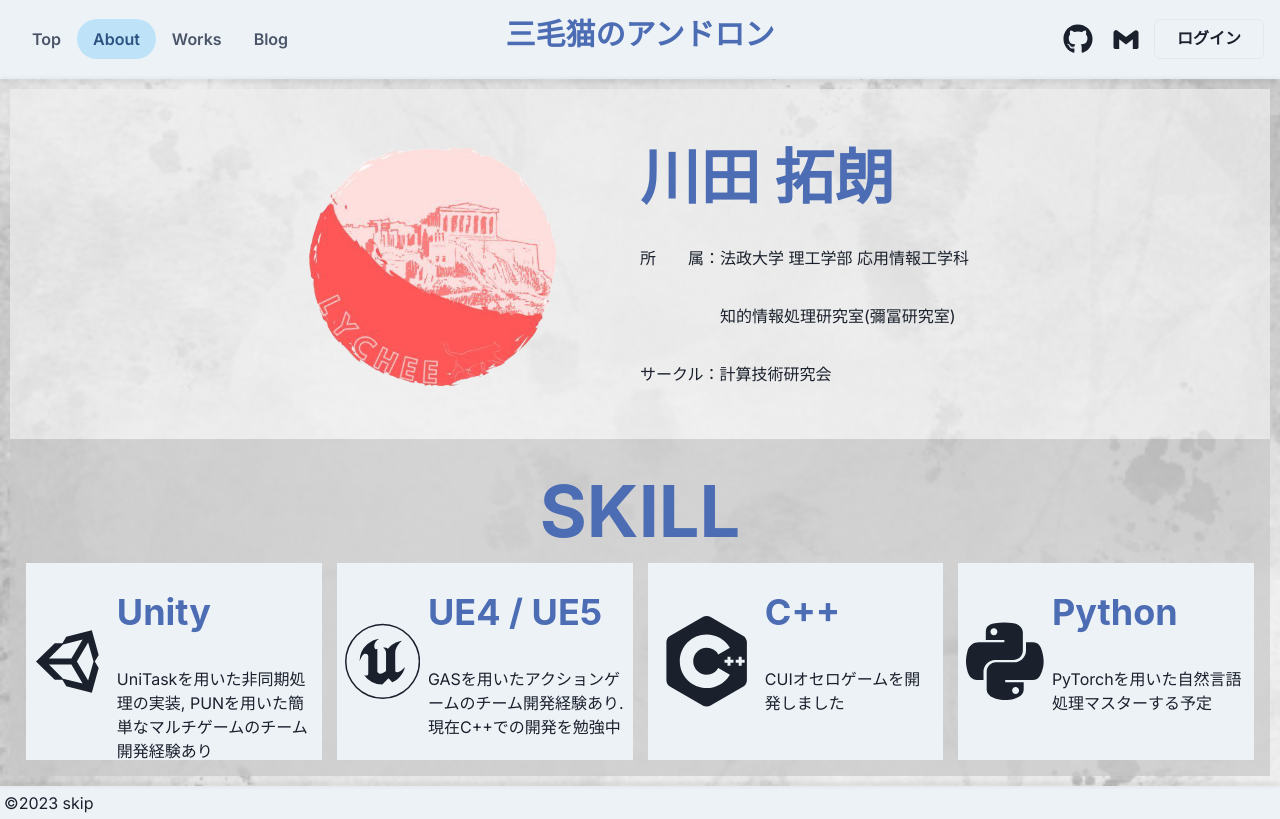
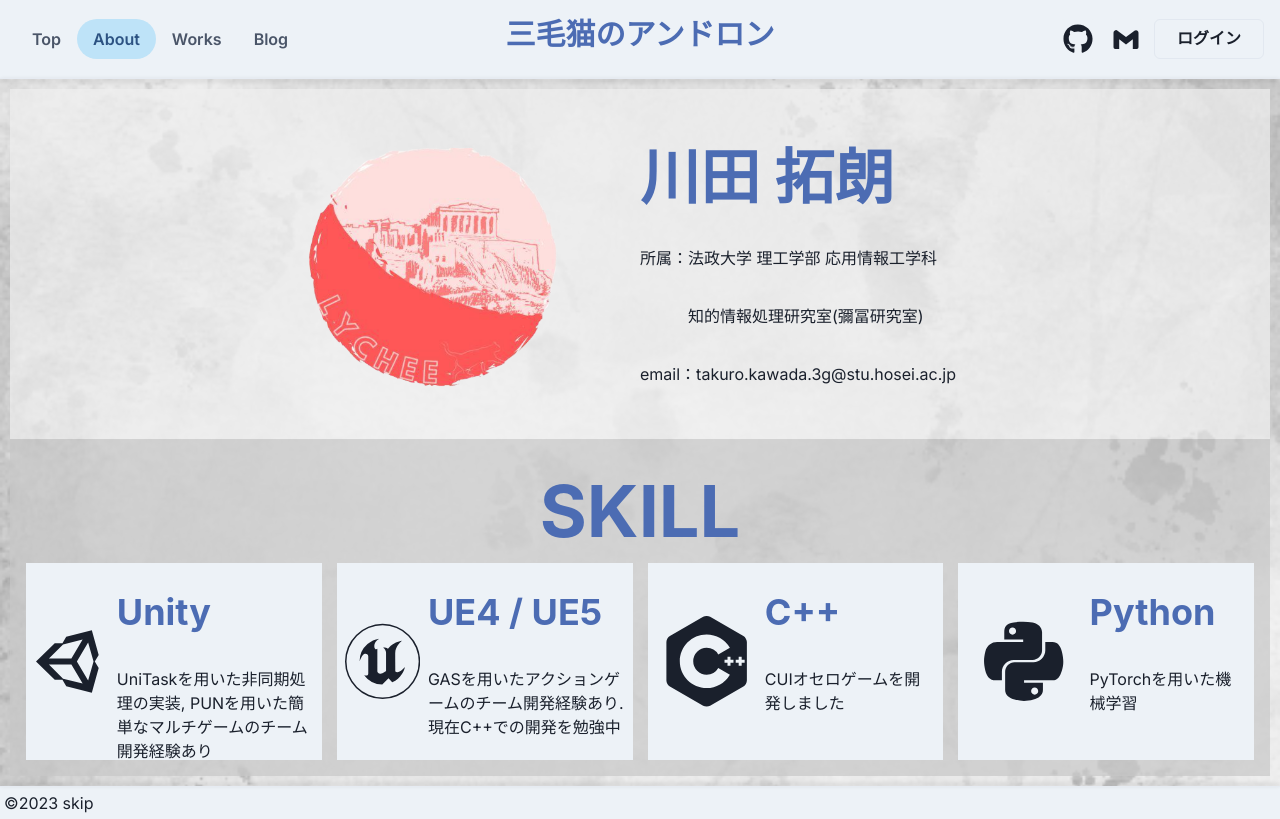
Before and after one commit to lychee1223/MikenekoAndron, a Next.js app in the folder frontend/: page /about in a window 1280 px wide. Built offline with nearby package versions, Linux system fonts and the light colour scheme; no server answers.

Commit message:
Update about.tsx

```diff
--- a/frontend/pages/about.tsx
+++ b/frontend/pages/about.tsx
@@ -44,7 +44,7 @@ export default function Home() {
         {
             header: "Python",
             icon: <FaPython size="50%" />,
-            body: "PyTorchを用いた自然言語処理マスターする予定"
+            body: "PyTorchを用いた機械学習"
         },
     ];
 
@@ -100,9 +100,9 @@ export default function Home() {
                             />
                             <VStack h="100%" w="50%" spacing={1} justify="center">
                                 <Heading size="3xl" mb={5} mr="auto" color={Theme.color.main}>川田 拓朗</Heading>
-                                <Text mr="auto">所　　属：法政大学 理工学部 応用情報工学科</Text>
-                                <Text mr="auto">　　　　　知的情報処理研究室(彌冨研究室)</Text>
-                                <Text mr="auto">サークル：計算技術研究会</Text>
+                                <Text mr="auto">所属：法政大学 理工学部 応用情報工学科</Text>
+                                <Text mr="auto">　　　知的情報処理研究室(彌冨研究室)</Text>
+                                <Text mr="auto">email：takuro.kawada.3g@stu.hosei.ac.jp</Text>
                             </VStack>
                         </HStack>
                     </Box>
```
